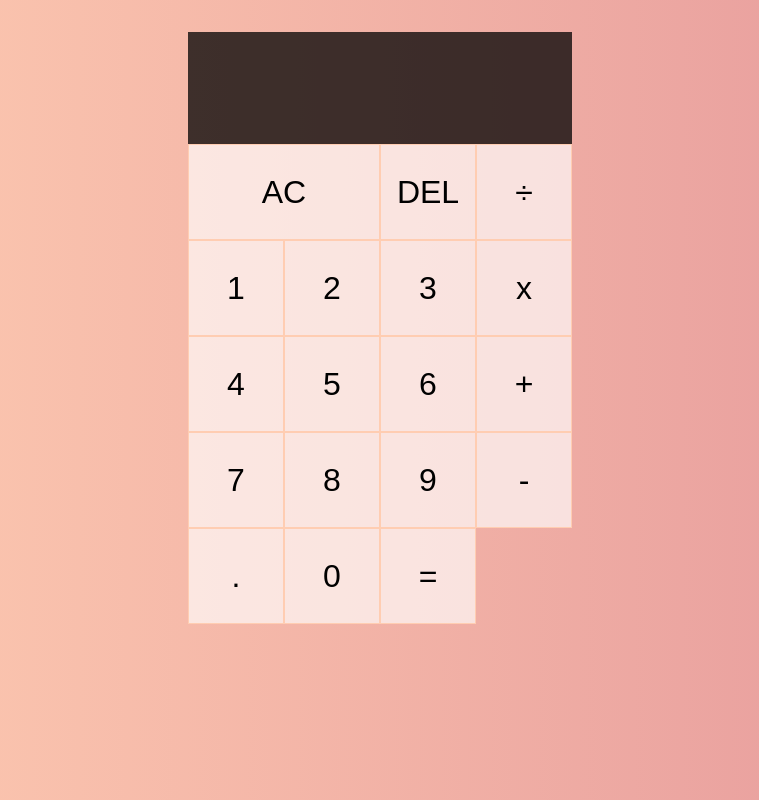
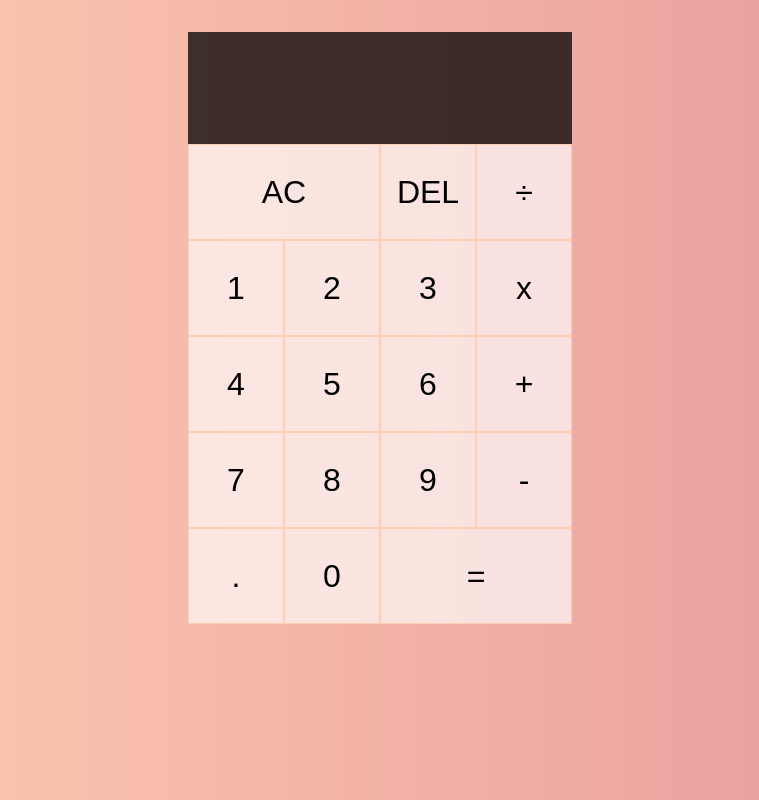
Before and after one commit to marasortiz/calculator, a React (Create React App) app: page / in a window 1280 px wide. Shown: the whole page, without its empty margins (260-1019 px from the left). Built offline with nearby package versions, Linux system fonts and the light colour scheme.

Commit message:
EVALUATE done & bug fixed

```diff
--- a/src/App.js
+++ b/src/App.js
@@ -14,6 +14,14 @@ export const ACTIONS = {
 function reducer(state, { type, payload }) {
   switch (type) {
     case ACTIONS.ADD_DIGIT:
+      // When we have a result, the new number overwrite the result, but no the operand
+      if (state.overwrite) {
+        return{
+          ...state,
+          currentOperand: payload.digit,
+          overwrite:false
+        }
+      }
       // Limit the '0' so that only one number is displayed (1st number)
       if (payload.digit === "0" && state.currentOperand === "0") {
         return state
@@ -62,7 +70,17 @@ function reducer(state, { type, payload }) {
     case ACTIONS.DELETE_DIGIT:
       break;
     case ACTIONS.EVALUATE:
-      break;
+      // We don't have all the information that we need
+      if (state.operation == null || state.currentOperand == null || state.previewOperand == null) {
+        return state
+      }
+      return{
+        ...state,
+        overwrite: true,
+        previewOperand: null,
+        operation: null,
+        currentOperand: evaluate(state)
+      }
 
     default:
       break;
@@ -110,7 +128,12 @@ function App() {
         </div>
         <div className="current-operand">{currentOperand}</div>
       </div>
-      <button className="span-two" onClick={() => dispatch({ type: ACTIONS.CLEAR })}>AC</button>
+      <button
+        className="span-two"
+        onClick={() => dispatch({ type: ACTIONS.CLEAR })}
+      >
+        AC
+      </button>
       <button>DEL</button>
       <OperationButton operation="÷" dispatch={dispatch} />
       <DigitButton digit="1" dispatch={dispatch} />
@@ -127,8 +150,12 @@ function App() {
       <OperationButton operation="-" dispatch={dispatch} />
       <DigitButton digit="." dispatch={dispatch} />
       <DigitButton digit="0" dispatch={dispatch} />
-      <OperationButton operation="=" dispatch={dispatch} className="span-two" />
-      {/* <button className="span-two">=</button> */}
+      <button
+        className="span-two"
+        onClick={() => dispatch({ type: ACTIONS.EVALUATE })}
+      >
+        =
+      </button>
     </div>
   );
 }
```
